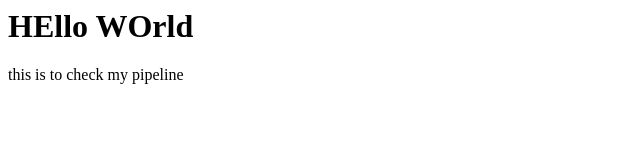
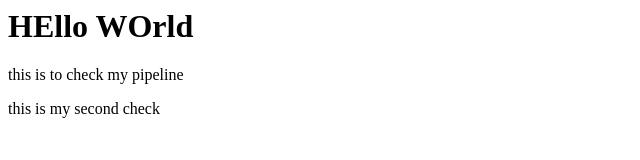
Before and after one commit to sanketmatte/JenkinsPipeline, a plain HTML site: page index.html in a window 1280 px wide. Shown: the whole page, without its empty margins (0-640 px from the left). Drawn offline with Linux system fonts and the light colour scheme.

Commit message:
Index.html modified2

```diff
--- a/index.html
+++ b/index.html
@@ -1,2 +1,3 @@
 <h1>HEllo WOrld</h1>
 <p>this is to check my pipeline</p>
+<p>this is my second check</p>
```
